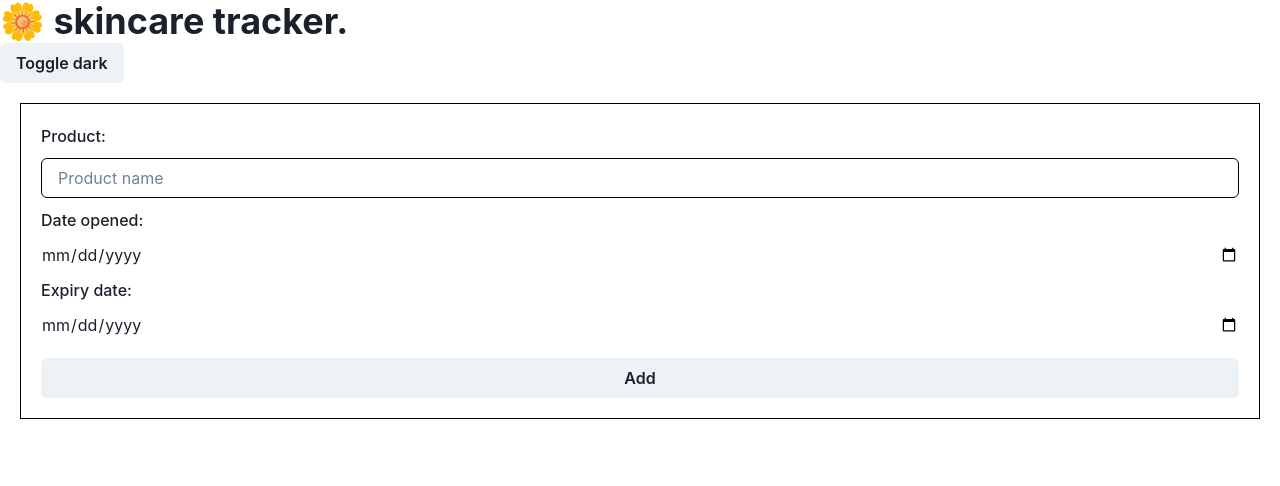
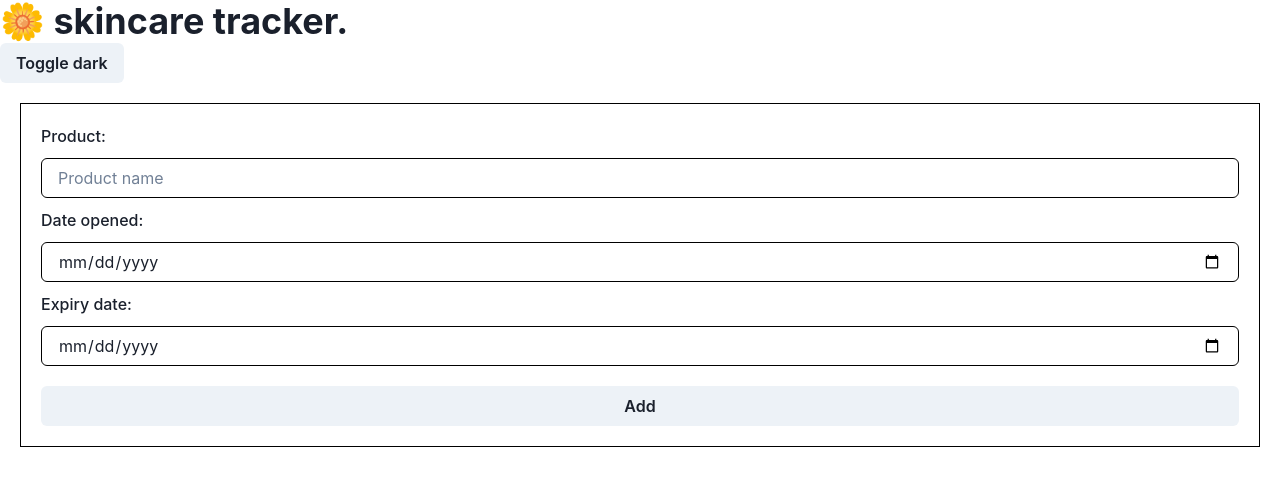
Before and after one commit to vvynz/skincare-tracker, a React (Create React App) app: page / in a window 1280 px wide. Shown: the top 486 px of the page. Built offline with nearby package versions, Linux system fonts and the light colour scheme.

Commit message:
Update the expiry date input to state

```diff
--- a/src/Components/ProductForm.jsx
+++ b/src/Components/ProductForm.jsx
@@ -31,9 +31,8 @@ export default function ProductForm() {
   }
 
   const handleDateOpenedChange = (e) => {
-    setProducts({ ...products, dateOpened: e.target });
-    console.log(e);
-    console.log(e.target.value);
+    setProducts({ ...products, dateOpened: e.target.value });
+    console.log(e.target.value)
   }
 
 
@@ -48,14 +47,15 @@ export default function ProductForm() {
           placeholder="Product name"
           name="productName" />
         <FormLabel>Date opened:</FormLabel>
-        <input
+        <Input
           value={products.dateOpened.toLocaleDateString}
           onInput={handleDateOpenedChange}
           type="date"
           name="dateOpened" />
         <FormLabel>Expiry date:</FormLabel>
-        <input
-          value={products.expiryDate}
+        <Input
+          value={products.expiryDate.toLocaleDateString}
+          onInput={(e) => setProducts({ ...products, expiryDate: e.target.value })}
           type="date"
           name="expiryDate" />
         <Button className="add-product-btn">Add</Button>
```
